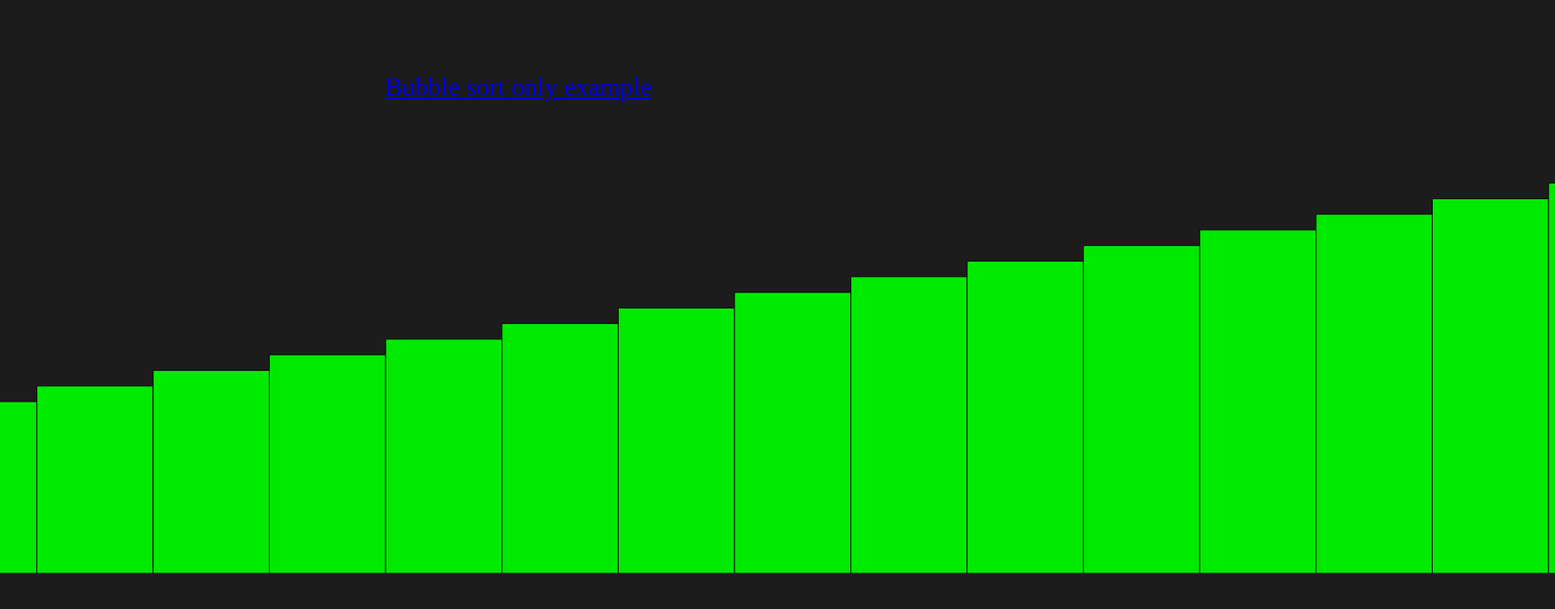
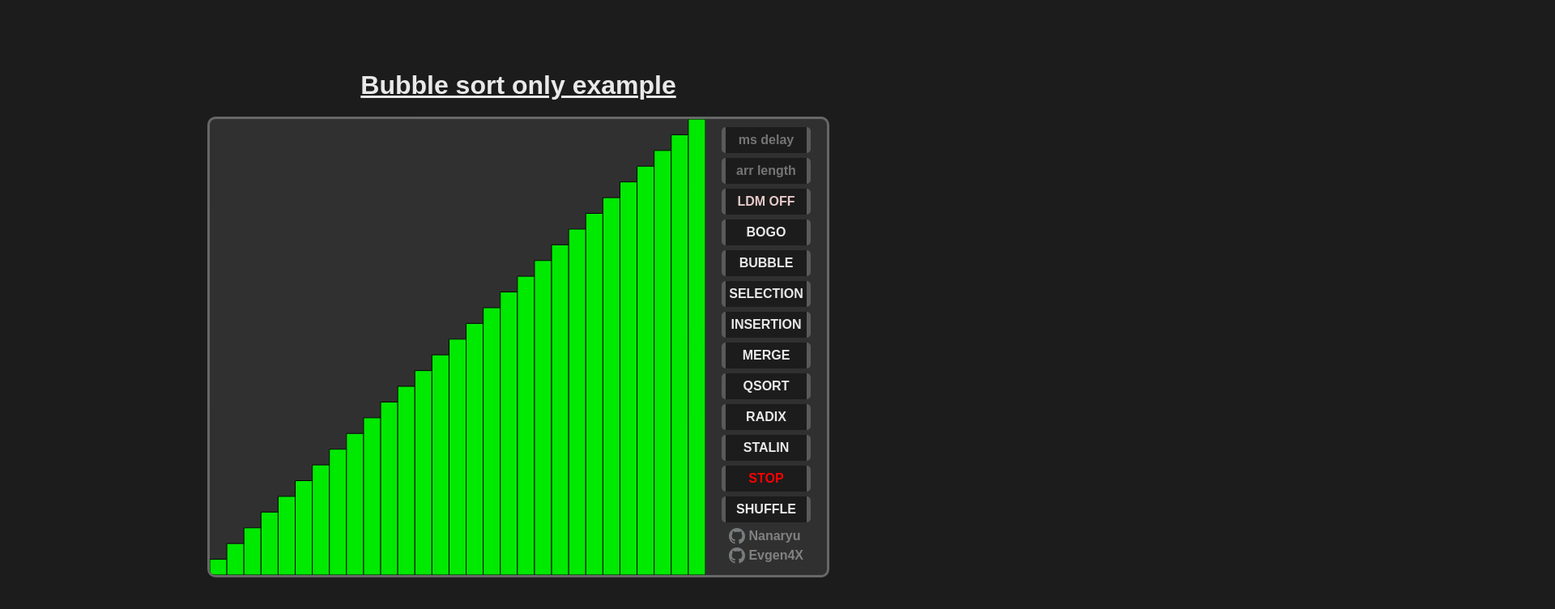
Before and after one commit to Nanaryu/Nanaryu.github.io, a plain HTML site: page index.html in a window 1280 px wide. Shown: the top 752 px of the page at 81% size, 1920 px wide, since content can reach past the window. Drawn offline with Linux system fonts and the light colour scheme.

Commit message:
added back style for free customization

```diff
--- a/style.css
+++ b/style.css
@@ -1,4 +1,6 @@
-body {
+/* for Nanaryu.github.io */
+body
+{
 	display: flex;
 	flex-direction: column;
 	align-items: center;
@@ -7,3 +9,188 @@ body {
 	height: 100vh;
 	background-color: rgb(28,28,28);
 }
+
+
+/* div where all the buttons are */
+#settings
+{
+	/* IMPORTANT */
+	min-width: 150px;
+	display: flex;
+	flex-direction: column;
+	justify-content: center;
+	align-items: center;
+
+	/* customizable */
+	background-color: rgb(48, 48, 48);
+	border-color: rgba(233, 233, 233, 0.3);
+	border-style: solid;
+	border-width: 0.1875em 0.1875em 0.1875em 0; /* had errors with scaling when using px */
+
+	/* rounded corners */
+	border-top-right-radius: 10px;
+	border-bottom-right-radius: 10px;
+
+	/* scrollbar in case */
+	overflow-y: auto;
+	overflow-x: hidden;
+}
+
+/* really just text config to match buttons */
+.text
+{
+	border-radius: 5px;
+	font-family: "Metropolis-Medium", sans-serif;
+	font-size: 16px;
+	font-weight: bold;
+	color: rgb(233, 233, 233);
+	user-select: none;
+}
+
+/* all buttons */
+.button
+{
+	/* rounded corners */
+	border-radius: 5px;
+
+	text-transform: uppercase;
+	font-family: "Metropolis-Medium", sans-serif;
+	font-size: 100%;
+	font-weight: bold;
+	color: rgb(233, 233, 233);
+	background-color: rgb(28, 28, 28);
+
+	/* get rid of <button> ugly borders */
+	border: none;
+
+	border-right: 5px rgba(233, 233, 233, 0.3) solid;
+	border-left: 5px rgba(233, 233, 233, 0.3) solid;
+
+	cursor: pointer;
+
+	/* hover animation */
+	transition: background-color 500ms ease-in-out;
+
+	padding: 7px 0;
+	width: 110px;
+	margin: 3px;
+
+	/* centering */
+	display: flex;
+	justify-content: center;
+	align-items: center;
+}
+
+/* color change when hovering */
+.button:hover
+{
+	background-color: rgb(94, 94, 94);
+}
+
+/* stop button, as name suggests */
+#stop
+{
+	color: red;
+}
+
+/* invisible LDM checkbox, really important to not mess up the buttons */
+#draw-mode
+{
+	display: none;
+}
+
+/* text inputs */
+#sortSpeed,
+#arrayLength
+{
+	/* width is button width - 10px to make them equal */
+	width: 100px;
+	margin: 3px;
+	padding: 7px 0;
+
+	/* get rid of default outline and border*/
+	outline: none;
+	border: none;
+
+	text-align: center;
+
+	background-color: rgb(28, 28, 28);
+	border-right: 5px rgba(233, 233, 233, 0.3) solid;
+	border-left: 5px rgba(233, 233, 233, 0.3) solid;
+
+	/* hover animation */
+	transition: background-color 500ms ease-in-out;
+}
+
+/* as it is the top one, make space above it so it looks better */
+#sortSpeed
+{
+	margin-top: 10px;
+}
+
+/* text inputs color change when hovering */
+#sortSpeed:hover,
+#arrayLength:hover {
+	background-color: rgb(94, 94, 94);
+}
+
+/* LDM text color */
+#fast-mode-span
+{
+	color: rgb(233, 202, 202);
+}
+
+canvas
+{
+	/* customizable */
+	background-color: rgb(48, 48, 48);
+
+	border-left: 0.1875em rgba(233, 233, 233, 0.3) solid;
+	border-bottom: 0.1875em rgba(233, 233, 233, 0.3) solid;
+	border-top: 0.1875em rgba(233, 233, 233, 0.3) solid;
+
+	/* rounded corners */
+	border-top-left-radius: 10px;
+	border-bottom-left-radius: 10px;
+}
+
+
+
+/* please dont touch any of github labels to credit us, thanks */
+#github-link
+{
+	color: rgb(250, 250, 250);
+	font-weight: bolder;
+	opacity: 40%;
+	display: block;
+	margin: 4px;
+	font-family: "Metropolis-Medium", sans-serif;
+	font-size: 16px;
+	text-align: center;
+	user-select: none;
+	display: flex;
+	justify-content: space;
+	align-items: center;
+	text-decoration: none;
+}
+
+#github-link:visited
+{
+	color: rgb(180, 180, 180);
+}
+
+.github-img
+{
+	display: inline-block;
+	overflow: visible !important;
+	vertical-align: text-bottom;
+	fill: #e6edf3;
+	background-size: 20px 20px;
+	width: 20px;
+	height: 20px;
+}
+
+#github
+{
+	margin-bottom: 10px;
+}
```
